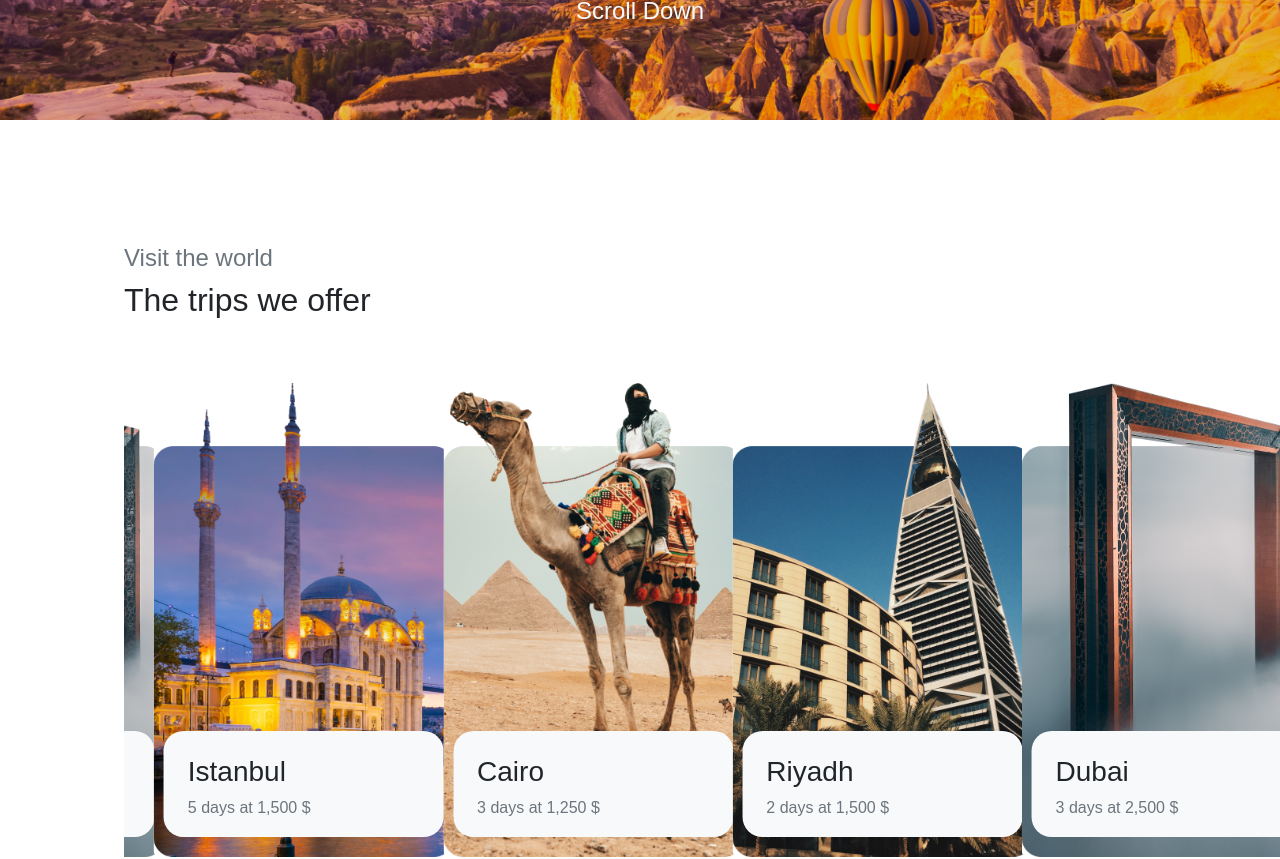
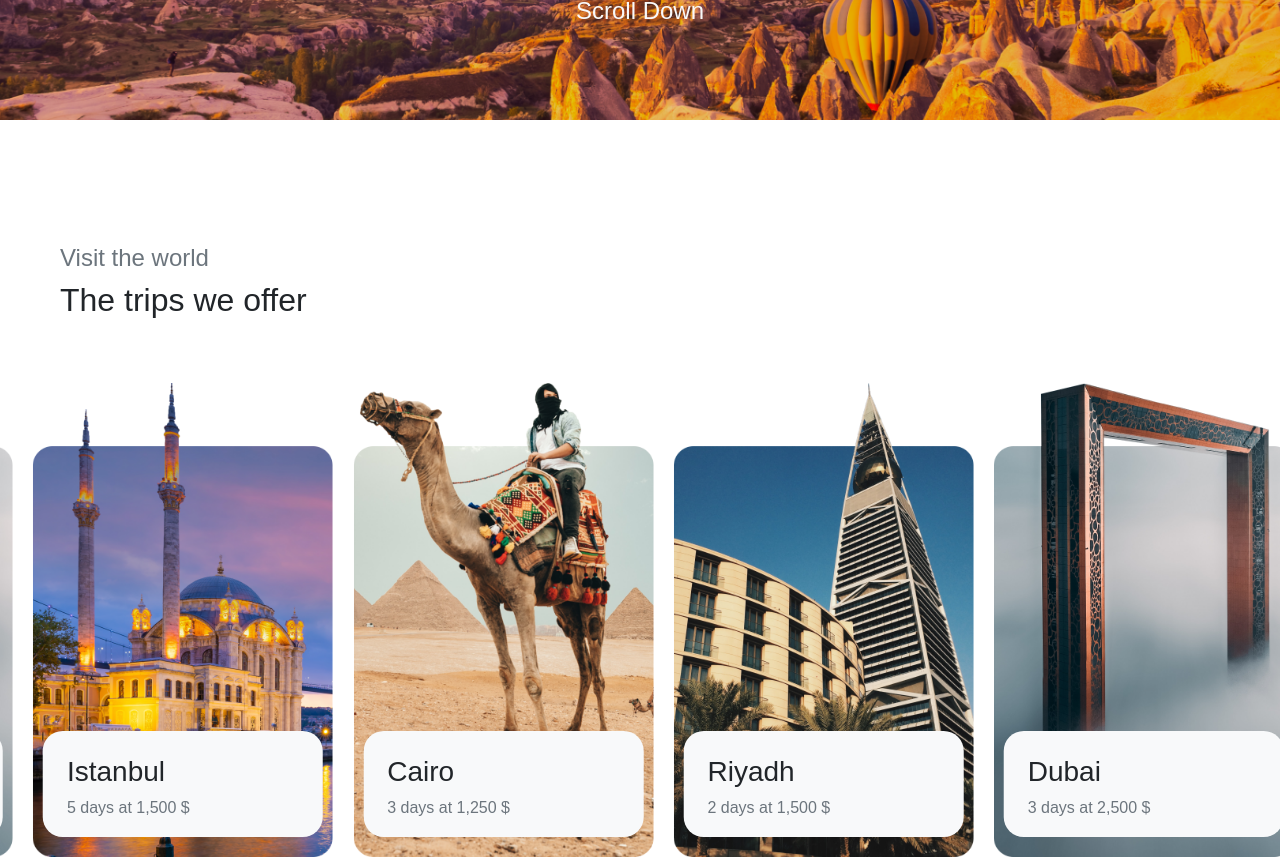
Before and after one commit to ssebag/Rehlate, a React (Vite) app: page / in a window 1280 px wide. Shown: the part 680-1539 px from the top of the page. Built offline with nearby package versions, Linux system fonts and the light colour scheme; a web font is replaced by a local one.

Commit message:
add swiper

```diff
--- a/src/Component/Rehlate/Rehlate.css
+++ b/src/Component/Rehlate/Rehlate.css
@@ -1,9 +1,7 @@
-.rehlate .arabic{
-    padding: 124px 60px 0 0;
-}
+
 .rehlate{
-    padding: 124px 0px 0 124px;
+    padding: 124px 0 0 0;
 }
 .rehlate .main-title{
-    margin-bottom: 64px;
+    margin: 0 60px 64px 60px;
 }
--- a/src/Component/Rehlate/Rehlate.jsx
+++ b/src/Component/Rehlate/Rehlate.jsx
@@ -7,12 +7,9 @@ import { useTranslation } from 'react-i18next';
 export default function Rehlate() {
     const { t, i18n } = useTranslation();
   return (
-    <div className="rehlate">
-     <div className={`${i18n.language ==='ar' ? 'arabic' : ''} `}>
+    <div className={`rehlate ${i18n.language ==='ar' ? 'arabic' : ''} `}>
         <Title  titleParagraph= {t('mainTitle.Rehlate.Paraghraph')} titleMain={t('mainTitle.Rehlate.MainTitle')} />
-      </div>
         <SwiperImg />
-
     </div>
   )
 }
```
